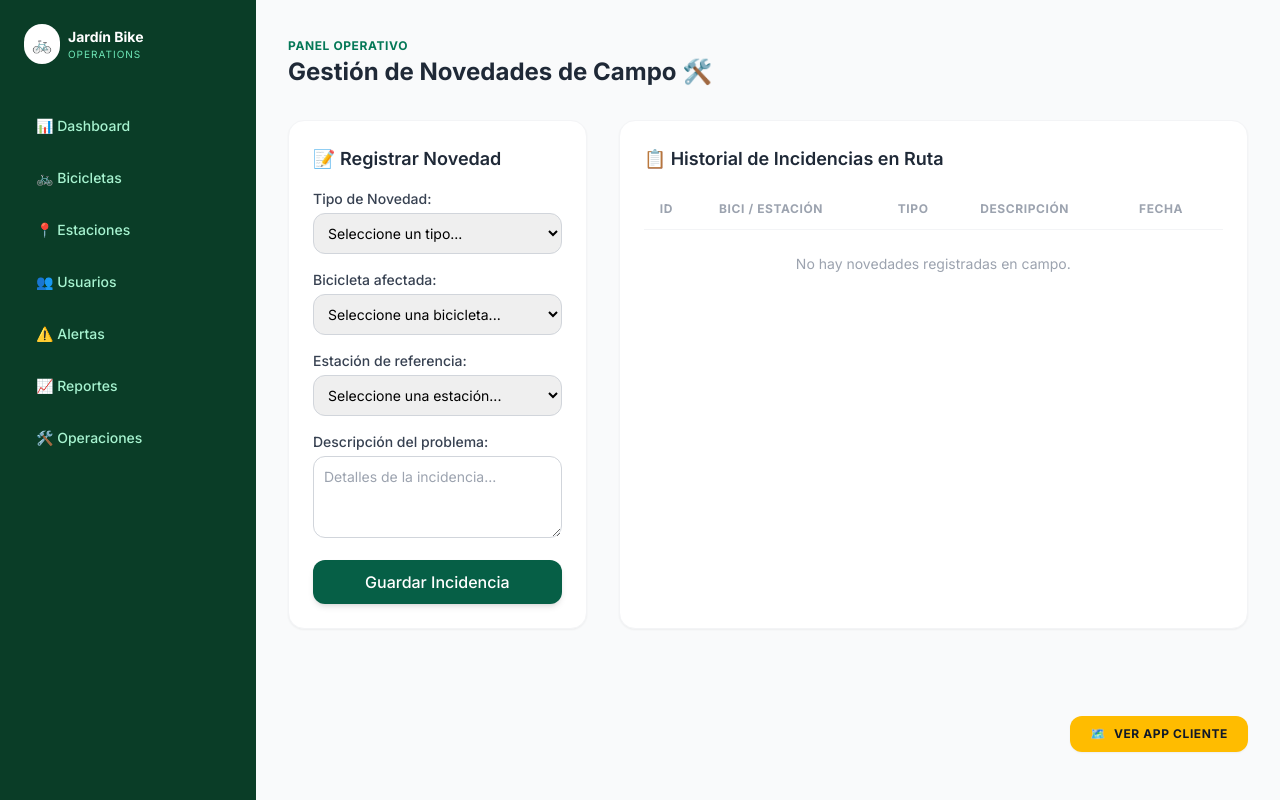
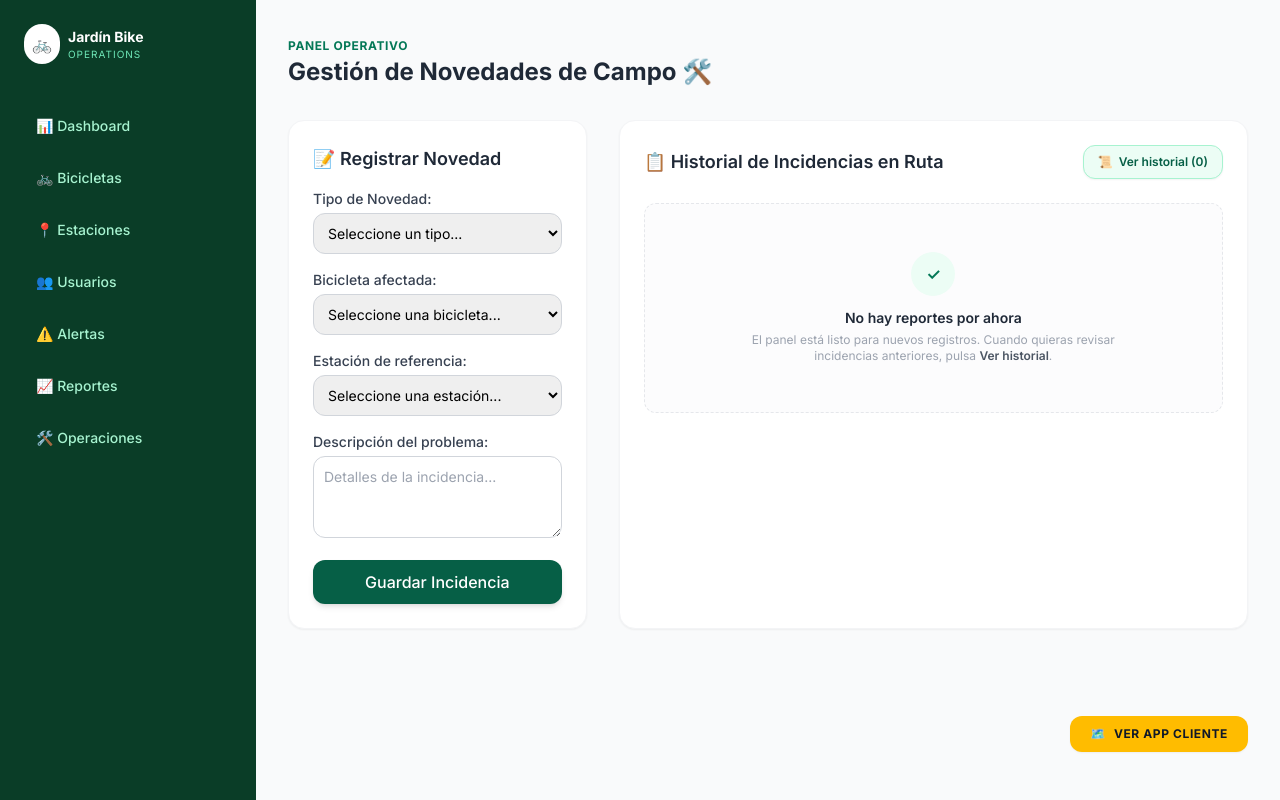
Before and after one commit to richartorres/Jard-n-Bike, a Laravel app: template resources/views/admin/operaciones.blade.php in a window 1280 px wide. Run offline with Laravel 12, Linux system fonts and the light colour scheme; the template is opened without the code that fills it, so the values that code supplies are empty; some libraries are stand-ins or nearby versions.

Commit message:
feat(operaciones): limpia vista principal y muestra historial completo en modal

```diff
--- a/resources/views/admin/operaciones.blade.php
+++ b/resources/views/admin/operaciones.blade.php
@@ -82,10 +82,61 @@
             </form>
         </div>
 
-        <!-- Tabla de Historial de Novedades -->
-        <div class="bg-white p-6 rounded-2xl shadow-sm border border-gray-100 lg:col-span-2">
-            <h3 class="text-lg font-semibold text-gray-800 mb-4 flex items-center gap-2">📋 Historial de Incidencias en Ruta</h3>
+        <!-- Panel Derecho Limpio + Botón para Ver Historial Completo -->
+        <div class="bg-white p-6 rounded-2xl shadow-sm border border-gray-100 lg:col-span-2 flex flex-col justify-between">
+            <div>
+                <div class="flex flex-wrap items-center justify-between gap-3 mb-6">
+                    <h3 class="text-lg font-semibold text-gray-800 flex items-center gap-2">📋 Historial de Incidencias en Ruta</h3>
 
+                    <button
+                        type="button"
+                        onclick="abrirHistorialModal()"
+                        class="inline-flex items-center gap-1.5 bg-emerald-50 hover:bg-emerald-100 text-emerald-800 border border-emerald-200 px-3.5 py-2 rounded-xl text-xs font-semibold transition shadow-sm cursor-pointer"
+                    >
+                        <span>📜</span>
+                        <span>Ver historial ({{ isset($novedades) ? $novedades->count() : 0 }})</span>
+                    </button>
+                </div>
+
+                <div class="py-12 px-4 text-center rounded-xl border border-dashed border-gray-200 bg-gray-50/50">
+                    <div class="w-11 h-11 rounded-full bg-emerald-50 text-emerald-700 flex items-center justify-center mx-auto mb-3 text-base font-bold">
+                        ✓
+                    </div>
+                    <p class="text-sm font-semibold text-gray-800">No hay reportes por ahora</p>
+                    <p class="text-xs text-gray-400 mt-1 max-w-sm mx-auto">
+                        El panel está listo para nuevos registros. Cuando quieras revisar incidencias anteriores, pulsa <span class="font-semibold text-gray-600">Ver historial</span>.
+                    </p>
+                </div>
+            </div>
+        </div>
+
+    </div>
+
+</div>
+
+<!-- Modal de Historial Completo -->
+<div
+    id="modalHistorialIncidencias"
+    class="fixed inset-0 z-50 hidden items-center justify-center bg-gray-900/50 backdrop-blur-[1px] p-4"
+    onclick="cerrarHistorialAlFondo(event)"
+>
+    <div class="bg-white rounded-2xl border border-gray-100 shadow-xl w-full max-w-4xl max-h-[85vh] flex flex-col overflow-hidden">
+        <div class="flex items-center justify-between px-6 py-4 border-b border-gray-100">
+            <div>
+                <h4 class="text-base font-bold text-gray-900">Historial de Incidencias en Ruta</h4>
+                <p class="text-xs text-gray-500 mt-0.5">Registro completo de novedades reportadas en campo.</p>
+            </div>
+            <button
+                type="button"
+                onclick="cerrarHistorialModal()"
+                class="w-8 h-8 rounded-lg text-gray-400 hover:text-gray-700 hover:bg-gray-100 flex items-center justify-center text-sm font-bold transition cursor-pointer"
+                aria-label="Cerrar historial"
+            >
+                ✕
+            </button>
+        </div>
+
+        <div class="p-6 overflow-y-auto">
             <div class="overflow-x-auto">
                 <table class="w-full text-left border-collapse">
                     <thead>
@@ -115,7 +166,7 @@
                                     </span>
                                 </td>
                                 <td class="py-3 px-4 max-w-xs truncate">{{ $nov->descripcion }}</td>
-                                <td class="py-3 px-4 text-xs text-gray-400">
+                                <td class="py-3 px-4 text-xs text-gray-400 whitespace-nowrap">
                                     {{ $nov->created_at ? \Illuminate\Support\Carbon::parse($nov->created_at)->format('d/m/Y H:i') : 'N/A' }}
                                 </td>
                             </tr>
@@ -129,7 +180,45 @@
             </div>
         </div>
 
+        <div class="px-6 py-3.5 border-t border-gray-100 bg-gray-50/60 flex justify-end">
+            <button
+                type="button"
+                onclick="cerrarHistorialModal()"
+                class="bg-white border border-gray-200 hover:bg-gray-50 text-gray-700 px-4 py-1.5 rounded-xl text-xs font-semibold transition cursor-pointer"
+            >
+                Cerrar
+            </button>
+        </div>
     </div>
+</div>
 
-</div>
+<script>
+    function abrirHistorialModal() {
+        const modal = document.getElementById('modalHistorialIncidencias');
+        if (!modal) return;
+        modal.classList.remove('hidden');
+        modal.classList.add('flex');
+        document.body.classList.add('overflow-hidden');
+    }
+
+    function cerrarHistorialModal() {
+        const modal = document.getElementById('modalHistorialIncidencias');
+        if (!modal) return;
+        modal.classList.add('hidden');
+        modal.classList.remove('flex');
+        document.body.classList.remove('overflow-hidden');
+    }
+
+    function cerrarHistorialAlFondo(event) {
+        if (event.target && event.target.id === 'modalHistorialIncidencias') {
+            cerrarHistorialModal();
+        }
+    }
+
+    document.addEventListener('keydown', function (event) {
+        if (event.key === 'Escape') {
+            cerrarHistorialModal();
+        }
+    });
+</script>
 @endsection
```
